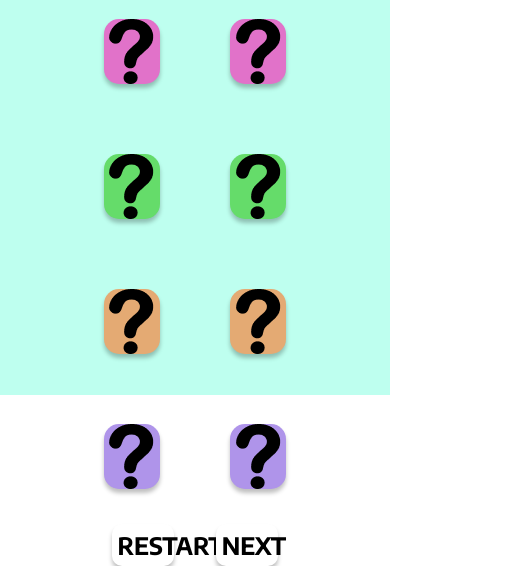
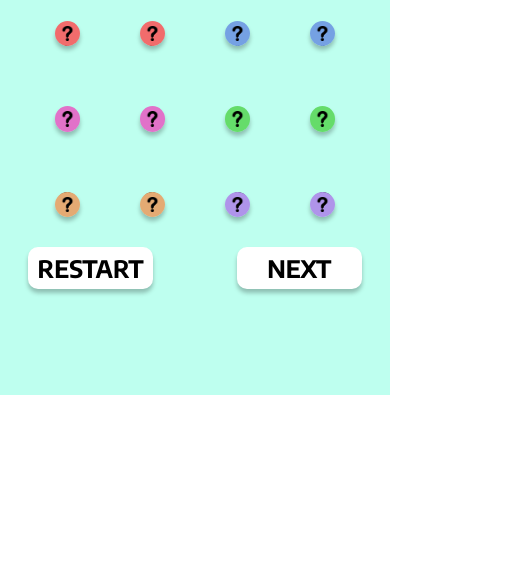
Before and after one commit to AtonksAlien/Memory, a plain HTML site: page index.html in a window 390 px wide. Shown: the part 449-1015 px from the top of the page, 516 px wide, since content can reach past the window. After the commit the page ends 844 px from the top, so only its background shows below. Drawn offline with Linux system fonts and the light colour scheme.

Commit message:
Fixed card animation
Fixed card animation and responsive

```diff
--- a/css/memory.css
+++ b/css/memory.css
@@ -43,7 +43,7 @@
   display: flex;
   align-items: center;
   justify-content: space-around;
-  width: 50%;
+  width: 100%;
 }
 
 .info strong span{
@@ -54,7 +54,7 @@
   display: flex;
   align-items: center;
   justify-content: space-around;
-  width: 50%;
+  width: 100%;
 }
 
 button{
@@ -74,33 +74,9 @@ button{
 .cards{
   display: flex;
   flex-wrap: wrap;
-  width: 60%;
+  width: 100%;
   justify-content: center;
   align-items: center;
-}
-
-@media screen and (max-width: 1840px) {
-  .cards {
-    width: 60%;
-  }
-}
-
-@media screen and (max-width: 1540px) {
-  .cards {
-    width: 70%;
-  }
-}
-
-@media screen and (max-width: 1340px) {
-  .cards {
-    width: 80%;
-  }
-}
-
-@media screen and (max-width: 1150px) {
-  .cards {
-    width: 90%;
-  }
 }
 
 .card{
@@ -108,8 +84,42 @@ button{
   border-radius: 15px;
   width: 15%;
   aspect-ratio: 1/1;
-  margin: 35px;
+  margin: 30px;
   display: flex;
   justify-content: center;
   align-items: center;
+  transform-style: preserve-3d;
+  transition: all 1s ease-in-out;
+  position: relative;
+  flex-basis: calc(30% - 100px);
 }
+
+.fronte{
+  z-index: 1;
+  background-size: cover;
+  width: 95%;
+  height: 95%;
+  background-repeat: no-repeat;
+  background-position: center;
+  border-radius: 15px;
+}
+
+.retro{
+  display: flex;
+  justify-content: center;
+  align-items: center;
+  position: absolute;
+  z-index: 10;
+  backface-visibility: hidden;
+  width: 100%;
+  height: 100%;
+  border-radius: 15px;
+}
+
+.card.selected {
+  transform: rotateY(180deg);
+}
+
+.retro img{
+  width: 60%;
+}
--- a/js/memory.js
+++ b/js/memory.js
@@ -2,10 +2,26 @@ let cards = document.querySelector(".cards")
 let colors = ["#F16C6C", "#F16C6C", "#75A1E3", "#75A1E3", "#E172C9", "#E172C9", "#65DC6A", "#65DC6A", "#E4AA73", "#E4AA73", "#AF94EA", "#AF94EA"]
 for (let i = 0; i < colors.length; i++) {
   let card = document.createElement("div")
+  let fronte = document.createElement("div")
+  let retro = document.createElement("div")
   let questionMark = document.createElement("img")
   card.classList.add("card")
   questionMark.src = "./img/questionMark.png"
+  fronte.style.backgroundImage = "url('./img/questionMark.png')";
   cards.appendChild(card)
-  card.appendChild(questionMark)
-  card.style.backgroundColor = colors[i]
+  card.appendChild(retro)
+  card.appendChild(fronte)
+  retro.appendChild(questionMark)
+  fronte.classList.add("fronte")
+  retro.classList.add("retro")
+  retro.style.backgroundColor = colors[i]
 }
+
+let card = document.querySelectorAll(".card")
+card.forEach(carta => {
+  carta.addEventListener('click', function (e) {
+    e.currentTarget.classList.toggle("selected")
+    let delectedCards = document.querySelectorAll(".card.selected")
+    console.log(carta);
+  })
+});
```
